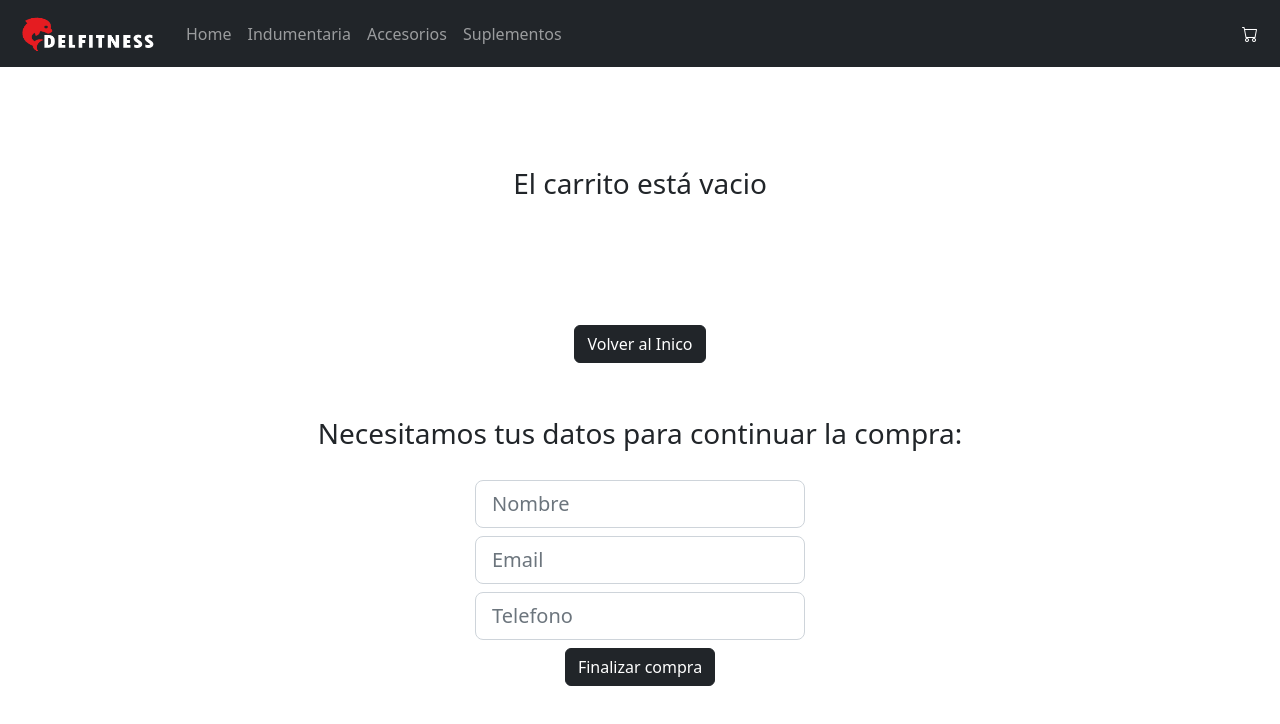
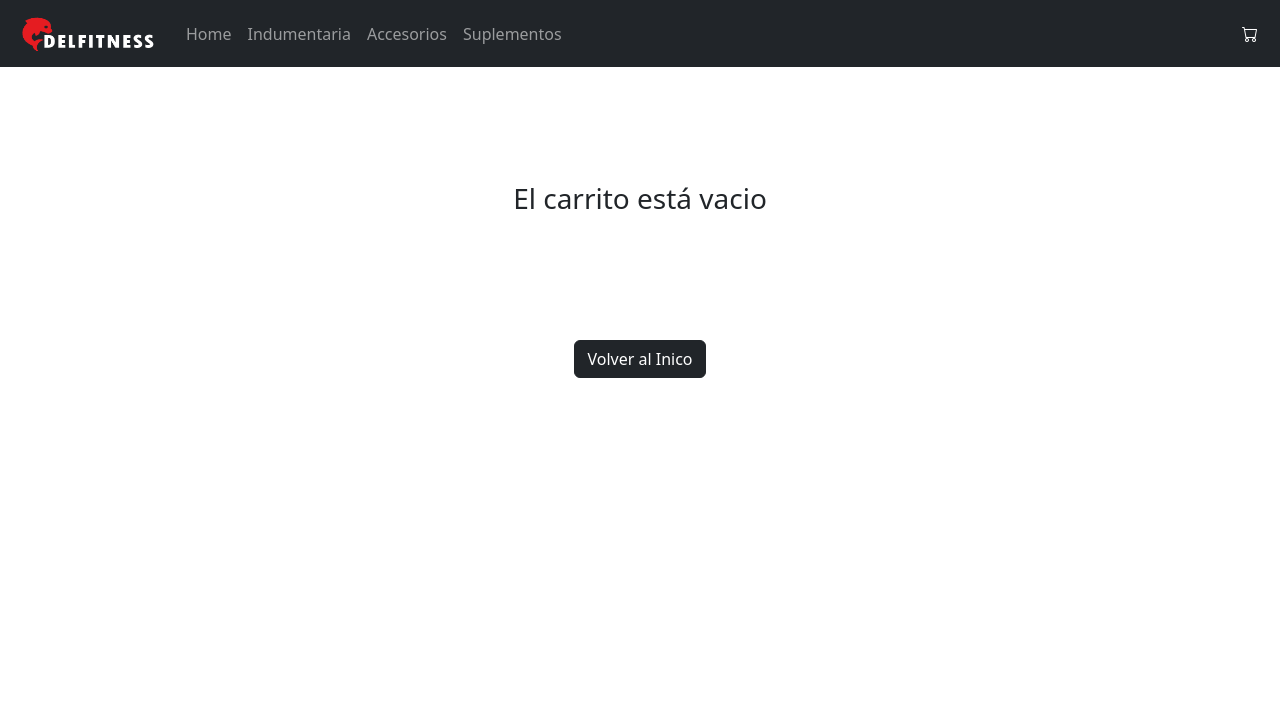
Before and after one commit to ayalajair/delfitness, a React (Create React App) app: page /cart in a window 1280 px wide. Shown: the top 724 px of the page. Built offline with nearby package versions, Linux system fonts and the light colour scheme.

Commit message:
Se implementó el uso del Local Storage

```diff
--- a/package.json
+++ b/package.json
@@ -12,6 +12,7 @@
     "bootstrap": "^5.2.0",
     "bootstrap-icons": "^1.9.1",
     "firebase": "^9.10.0",
+    "gh-pages": "^4.0.0",
     "react": "^18.2.0",
     "react-dom": "^18.2.0",
     "react-hook-form": "^7.36.1",
--- a/src/components/Cart/Cart.css
+++ b/src/components/Cart/Cart.css
@@ -1,10 +1,28 @@
-.cartContainer {
+
+.cartComp {
     display: flex;
     flex-direction: column;
     justify-content: center;
     align-items: center;
 }
 
+
+.cartContainer {
+    margin: 15px;
+    display: flex;
+    flex-direction: column;
+    justify-content: center;
+    align-items: center;
+
+}
+
+.totalCart {
+    padding: 10px;
+    width: 60vw;
+    min-width: 400px;
+    box-shadow: rgba(0, 0, 0, 0.4) 0px 2px 4px, rgba(0, 0, 0, 0.3) 0px 7px 13px -3px, rgba(0, 0, 0, 0.2) 0px -3px 0px inset;
+}
+
 .empty {
     margin: 100px;
 }
--- a/src/components/Cart/Cart.js
+++ b/src/components/Cart/Cart.js
@@ -14,16 +14,16 @@ const Cart = () => {
 
 
     return (
-        <div>
+        <div className='cartComp'>
             {cart.length === 0 ? (
             <div className='cartContainer'>
                 <h3 className='empty'>El carrito está vacio</h3>
                 <Link to='/'><button className='btn btn-dark m-4'>Volver al Inico</button></Link>
-            </div>
+        </div>
             ): (
             <div className='cartContainer'>
             {cart.map (product => <ItemCart key={product.id} product={product}/>)}
-            <p className="fs-3 fw-bold ">Total: ${totalCart()}</p>
+            <p className="fs-3 fw-bold totalCart">Total: ${totalCart()}</p>
             </div>)}
             <Form/>
         </div>
--- a/src/components/CartContext/CartContext.js
+++ b/src/components/CartContext/CartContext.js
@@ -5,12 +5,24 @@ export const CartContext = createContext ([]);
 
 const CartProvider = ({children}) => {
     const notify = (item) => toast(`${item.title} se ha agregado al carrito`);
+    const getCartLS = (key)=> {
+        const cartLS = JSON.parse(localStorage.getItem(key))
+        return cartLS || []  }
 
-    const [cart, setCart] = useState ([]);
+    const [cart, setCart] = useState (()=>{
+        return getCartLS ('cart')
+    });
 
-    const saveCart = () => {
-        localStorage.setItem ('cart', JSON.stringify(cart))
-    }
+    useEffect(() => {
+        const cartLS = JSON.parse(localStorage.getItem('cart'));
+        if (cartLS) {
+        setCart(cartLS);
+        }
+    }, []);
+
+    useEffect(()=>{
+        localStorage.setItem('cart', JSON.stringify(cart))
+    },[cart])
 
     const totalCart = () => {
         return cart.reduce ((prev, act) => prev + act.quantity * act.price, 0);
@@ -19,13 +31,12 @@ const CartProvider = ({children}) => {
     const totalQuantity = () => cart.reduce ((acc,actProd)=> acc + actProd.quantity,0);
 
     const clear = () => {setCart([]);
-                        saveCart();
     }
 
     const isInCart =(id) => cart.find (product => product.id === id) ? true : false;
 
     const removeItem = (id) => {setCart(cart.filter (product => product.id !== id));
-                                saveCart();
+
     }
 
     const addProduct = (item, quantity) => {
@@ -38,14 +49,13 @@ const CartProvider = ({children}) => {
             notify(item)
             setCart ([...cart, {...item, quantity }]);
         }
-        saveCart ();
     }
 
 
 
 
     return (
-        <CartContext.Provider value= {{clear,isInCart, removeItem, addProduct, totalCart, totalQuantity, saveCart, cart}}>
+        <CartContext.Provider value= {{clear,isInCart, removeItem, addProduct, totalCart, totalQuantity, cart}}>
             {children}
         </CartContext.Provider>
     )
--- a/src/components/Form/Form.css
+++ b/src/components/Form/Form.css
@@ -1,11 +1,22 @@
 .formContainer {
+    margin-bottom: 20px;
+    padding: 20px;
     display: flex;
     flex-direction: column;
     justify-items: center;
     align-items: center;
+    width: 60vw;
+    min-width: 400px;
+    box-shadow: rgba(0, 0, 0, 0.4) 0px 2px 4px, rgba(0, 0, 0, 0.3) 0px 7px 13px -3px, rgba(0, 0, 0, 0.2) 0px -3px 0px inset;
 }
 .saleTitle {
     margin: 30px;
+}
+
+.saleDone {
+    padding: 10px;
+    border: 5px solid black;
+    border-radius: 10px;
 }
 
 form {
--- a/src/components/Form/Form.js
+++ b/src/components/Form/Form.js
@@ -63,11 +63,12 @@ const Form = () => {
 
     //RENDERIZADO DEL FORM
     if (saleSucces) {
+        if (cart.length !== 0){
             return (
                 <div className="formContainer">
                     <h3 className="saleTitle">Necesitamos tus datos para continuar la compra:</h3>
-        <form  onSubmit={handleSubmit(sendData)}>
-        <input className="form-control form-control-lg"
+                    <form  onSubmit={handleSubmit(sendData)}>
+                    <input className="form-control form-control-lg"
             type="text"
             name="name"
             placeholder="Nombre"
@@ -110,12 +111,18 @@ const Form = () => {
         </form>
     </div>
 
-    )}
+    )} else {
+        return (
+            <div></div>
+        )
+    }}
     else  {
             return (
                 <div className="formContainer">
-                    <p>{`${name} nos comunicaremos a tu casilla de correo ${email} para seguir con tu compra`}</p>
-                    <p>{`Id de la compra: ${id}`}</p>
+                    <div className="saleDone">
+                        <p>{`${name} nos comunicaremos a tu casilla de correo ${email} para seguir con tu compra`}</p>
+                        <p>{`Id de la compra: ${id}`}</p>
+                    </div>
                     <ToastContainer/>
                 </div>
             )}
--- a/src/components/ItemCart/ItemCart.css
+++ b/src/components/ItemCart/ItemCart.css
@@ -4,7 +4,8 @@
     flex-direction: row;
     justify-content: space-between;
     align-items: center;
-    width: 50%;
+    width: 60vw;
+    min-width: 400px;
     height: 250px;
     box-shadow: rgba(0, 0, 0, 0.4) 0px 2px 4px, rgba(0, 0, 0, 0.3) 0px 7px 13px -3px, rgba(0, 0, 0, 0.2) 0px -3px 0px inset;
 }
--- a/src/components/ItemListContainer/ItemListContainer.js
+++ b/src/components/ItemListContainer/ItemListContainer.js
@@ -26,20 +26,13 @@ const ItemListContainer = () => {
             getDocs (productsCollection)
             .then (res=> setData (res.docs.map(product => ({id:product.id,...product.data()}))))
         }
-        //if (categoryId) {
-
-        //    getData.then(res=>setData(res.filter(products => products.category === categoryId)));
-        //} else {
-         //   getData.then(res=>setData(res));
-        //}
-        // eslint-disable-next-line
     }, [categoryId])
 
 
 
     return (
         <>
-        <div className="row justify-content-center row-cols-2 row-cols-sm-3 row-cols-md-4 g-4">
+        <div className="row justify-content-center row-cols-1 row-cols-sm-2 row-cols-md-3 row-cols-lg-4 g-4">
         <ItemList data={data}/>
         </div>
         </>
```
Also changed, not shown: 1 other file (tests, documents, lock files or other folders).
